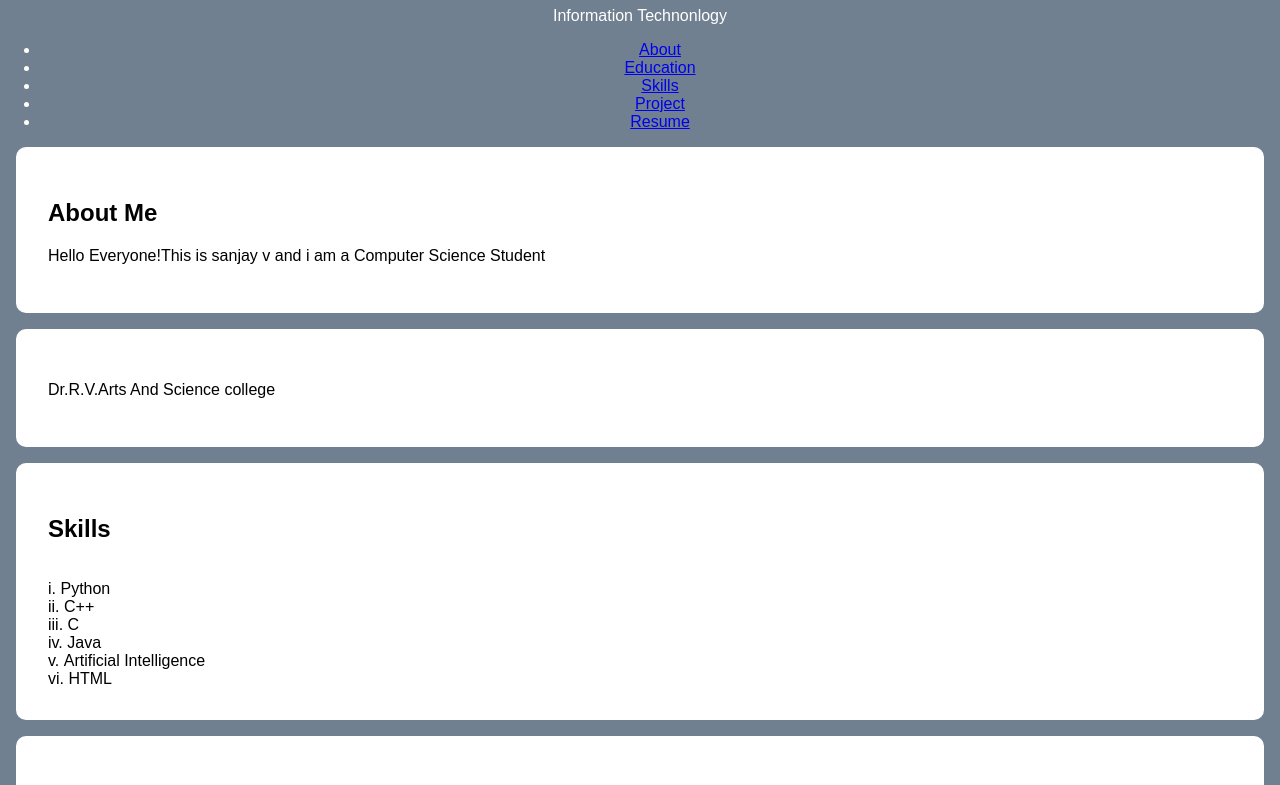
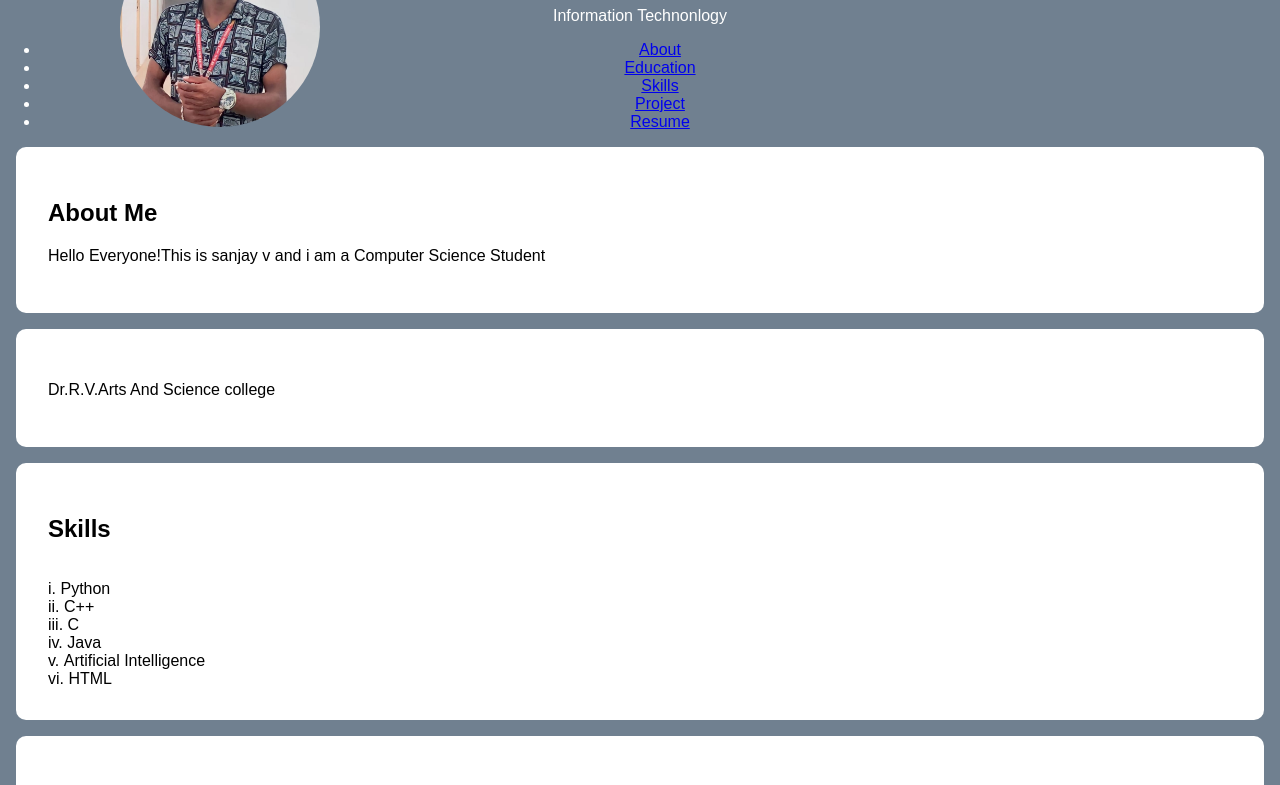
Before and after one commit to The-mind-hacker/DigitalProtfolio, a plain HTML site: page index.html in a window 1280 px wide. Shown: the part 73-858 px from the top of the page. Drawn offline with Linux system fonts and the light colour scheme.

Commit message:
Update index.html

```diff
--- a/index.html
+++ b/index.html
@@ -82,7 +82,7 @@
     <header>
         <div class="header-content">
             <!-- Add your profile picture here -->
-            <img src="C:\Users\STUDENT\Desktop\profile\vinoth R.jpeg"alt="Your Profile Picture"class="profile-picture">
+            <img src="sanjay.jpeg"alt="Your Profile Picture"class="profile-picture">
             <h1>Sanjay v</h1>
             <p>Information Technonlogy</p>
         </div>
```
